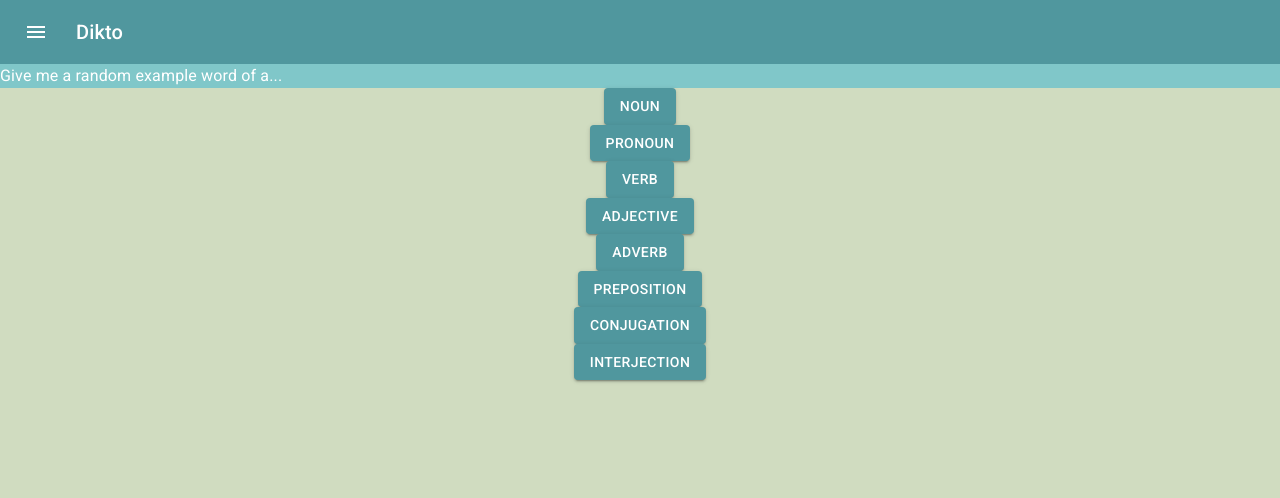
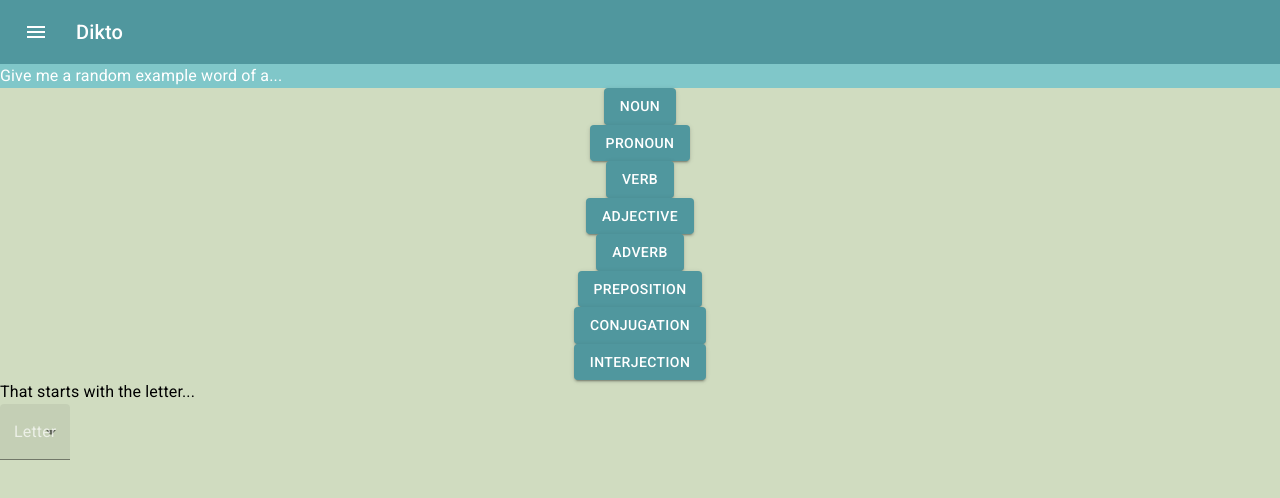
Before and after one commit to strauss02/dikto-frontend, a React (Create React App) app: page /pos in a window 1280 px wide. Shown: the top 498 px of the page. Built offline with nearby package versions, Linux system fonts and the light colour scheme.

Commit message:
add letterselect componenet

```diff
--- /dev/null
+++ b/src/Components/LetterSelect.jsx
@@ -0,0 +1,58 @@
+import React from 'react'
+import Box from '@mui/material/Box'
+import InputLabel from '@mui/material/InputLabel'
+import MenuItem from '@mui/material/MenuItem'
+import FormControl from '@mui/material/FormControl'
+import Select from '@mui/material/Select'
+
+function LetterSelect() {
+  const [letter, setLetter] = React.useState('')
+
+  const handleChange = (event) => {
+    setLetter(event.target.value)
+  }
+  return (
+    <Box sx={{ minWidth: 30, maxWidth: 70 }}>
+      <FormControl fullWidth>
+        <InputLabel id="letter-select-label">Letter</InputLabel>
+        <Select
+          variant="filled"
+          labelId="letter-select-label"
+          id="letter-select"
+          value={letter}
+          label="Letter"
+          onChange={handleChange}
+        >
+          <MenuItem value={'a'}>A</MenuItem>
+          <MenuItem value={'b'}>B</MenuItem>
+          <MenuItem value={'c'}>C</MenuItem>
+          <MenuItem value={'d'}>D</MenuItem>
+          <MenuItem value={'e'}>E</MenuItem>
+          <MenuItem value={'f'}>F</MenuItem>
+          <MenuItem value={'g'}>G</MenuItem>
+          <MenuItem value={'h'}>H</MenuItem>
+          <MenuItem value={'i'}>I</MenuItem>
+          <MenuItem value={'j'}>J</MenuItem>
+          <MenuItem value={'k'}>K</MenuItem>
+          <MenuItem value={'l'}>L</MenuItem>
+          <MenuItem value={'m'}>M</MenuItem>
+          <MenuItem value={'n'}>N</MenuItem>
+          <MenuItem value={'o'}>O</MenuItem>
+          <MenuItem value={'p'}>P</MenuItem>
+          <MenuItem value={'q'}>Q</MenuItem>
+          <MenuItem value={'r'}>R</MenuItem>
+          <MenuItem value={'s'}>S</MenuItem>
+          <MenuItem value={'t'}>T</MenuItem>
+          <MenuItem value={'u'}>U</MenuItem>
+          <MenuItem value={'v'}>V</MenuItem>
+          <MenuItem value={'w'}>W</MenuItem>
+          <MenuItem value={'x'}>X</MenuItem>
+          <MenuItem value={'y'}>Y</MenuItem>
+          <MenuItem value={'z'}>Z</MenuItem>
+        </Select>
+      </FormControl>
+    </Box>
+  )
+}
+
+export default LetterSelect
--- a/src/Components/PosView.jsx
+++ b/src/Components/PosView.jsx
@@ -1,8 +1,9 @@
 import React from 'react'
 import { Routes, Route, Link } from 'react-router-dom'
 
-import { Button, Typography } from '@mui/material'
+import { Button, Input, Typography } from '@mui/material'
 import { Box } from '@mui/system'
+import LetterSelect from './LetterSelect'
 
 const posByNum = {
   1: 'noun',
@@ -38,6 +39,8 @@ function PosView() {
           )
         })}
       </Box>
+      <Typography> That starts with the letter...</Typography>
+      <LetterSelect></LetterSelect>
     </div>
   )
 }
--- a/src/Utils/utils.js
+++ b/src/Utils/utils.js
@@ -11,8 +11,13 @@ export async function fetchSpecificWordData(word, pos) {
 }
 
 //send a number that represents the part of speech
-export async function fetchRandomWord(pos) {
-  const answer = await fetch(`${API_URL}/pos/${pos}`)
+export async function fetchRandomWord(pos, letter) {
+  let answer
+  if (letter) {
+    answer = await fetch(`${API_URL}/pos/${pos}?letter=${letter}`)
+  } else {
+    answer = await fetch(`${API_URL}/pos/${pos}`)
+  }
   const response = await answer.json()
   console.log(response)
   return response
```
